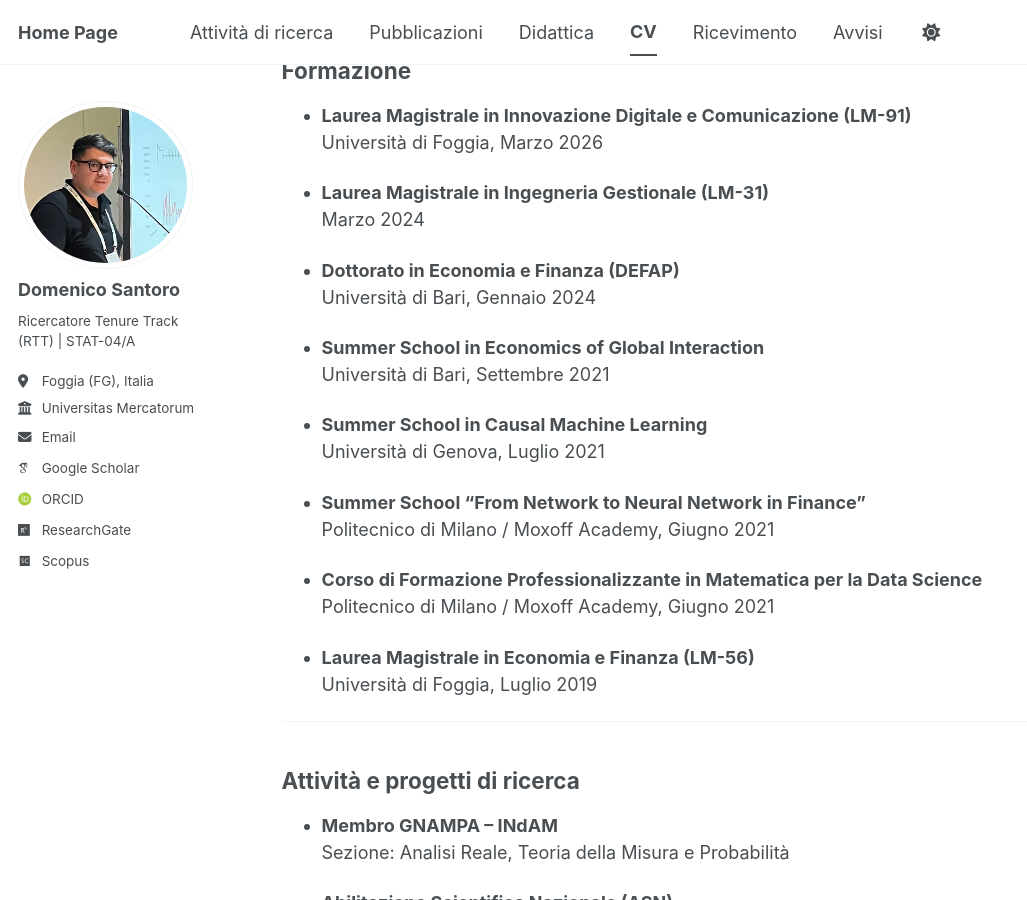
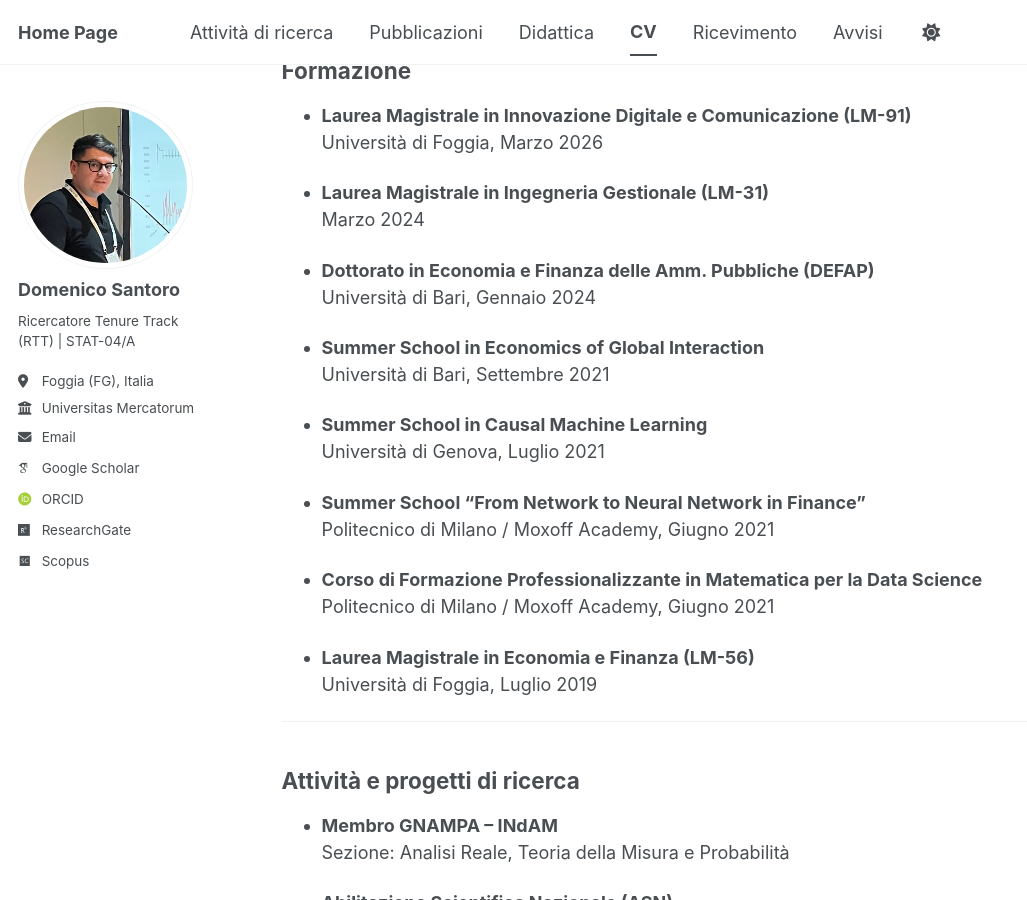
Before and after one commit to mimmoexe/mimmoexe.github.io, a Jekyll site: the page built from _pages/cv.md, in a window 1280 px wide and 900 px high, scrolled down 382 px. Shown: the whole window, without its empty margins (0-1027 px from the left). Built offline with Jekyll 4.4.1, drawn with Linux system fonts in a browser that asks for light colours; some web fonts are replaced; a script bundle is joined from its source files by our own code; library files that are not in the unit come from our copies.

Commit message:
Update cv.md

```diff
--- a/_pages/cv.md
+++ b/_pages/cv.md
@@ -29,7 +29,7 @@ redirect_from:
 - **Laurea Magistrale in Ingegneria Gestionale (LM-31)**
   Marzo 2024
 
-- **Dottorato in Economia e Finanza (DEFAP)**
+- **Dottorato in Economia e Finanza delle Amm. Pubbliche (DEFAP)**
   Università di Bari, Gennaio 2024
 
 - **Summer School in Economics of Global Interaction**
```
